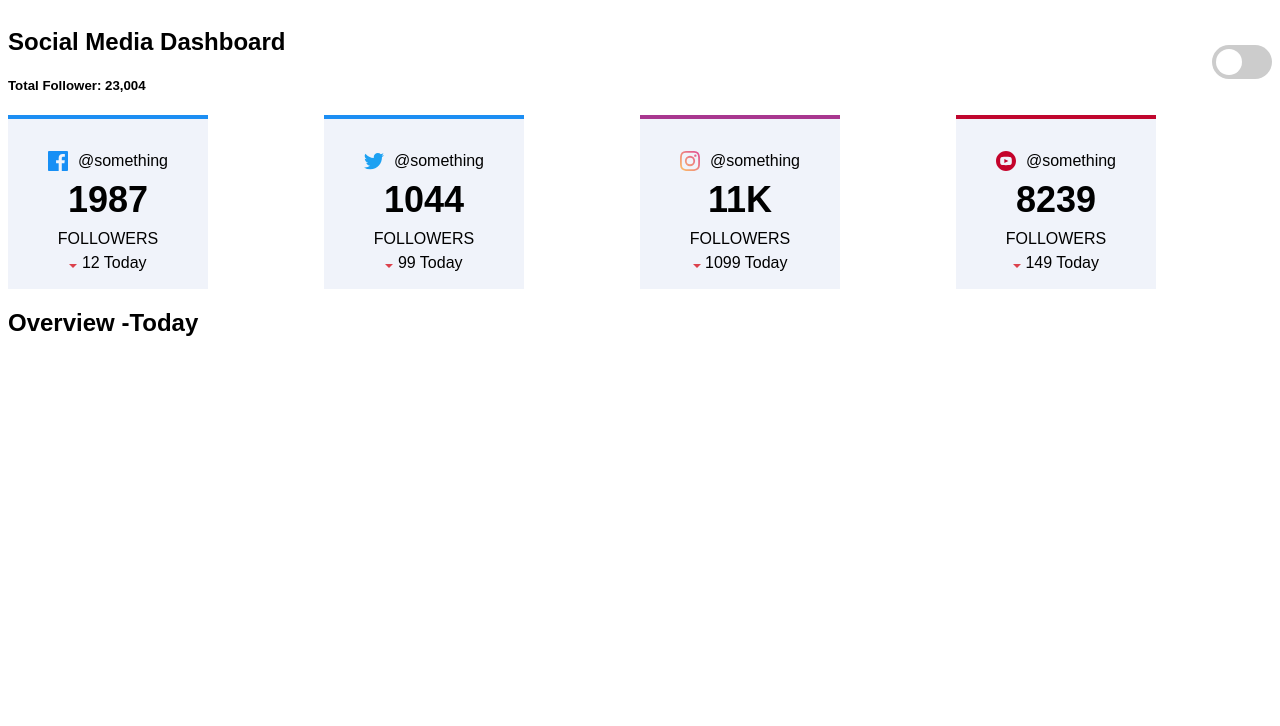
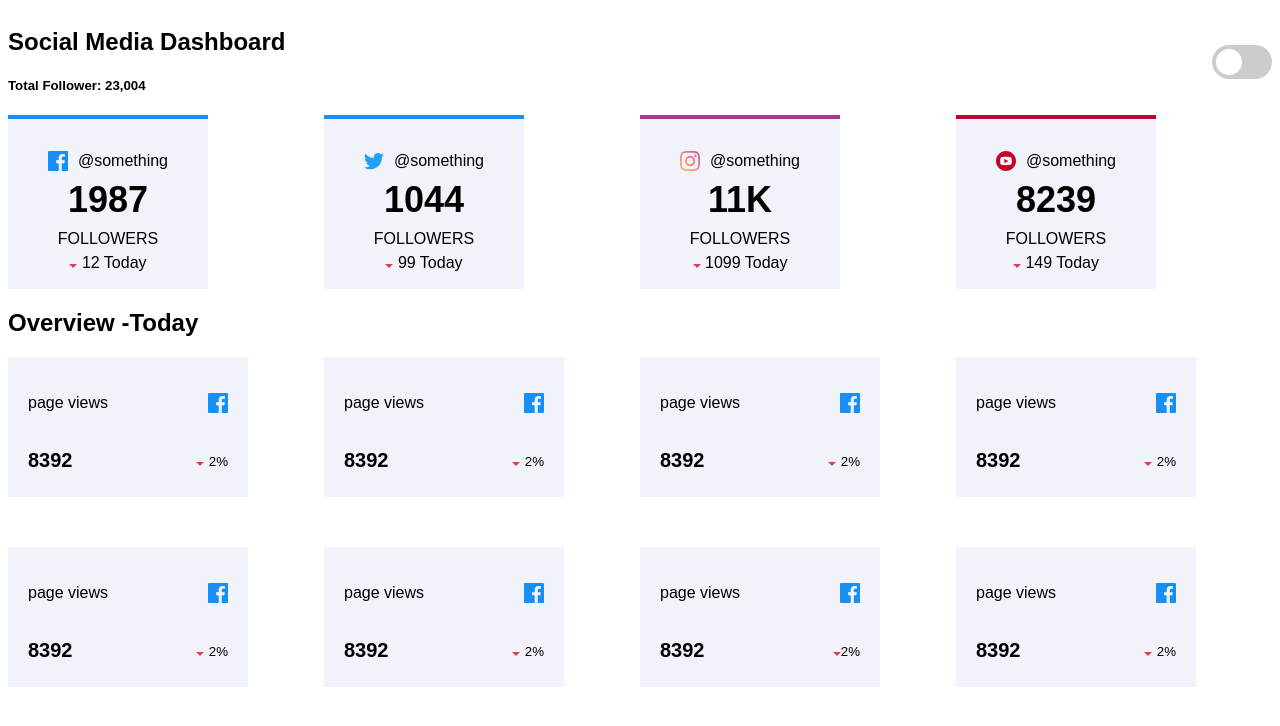
Before and after one commit to sojib-bd/social-media-dashboard, a plain HTML site: page index.html in a window 1280 px wide. Drawn offline with Linux system fonts and the light colour scheme.

Commit message:
motamoti done

```diff
--- a/index.html
+++ b/index.html
@@ -74,14 +74,87 @@
     <main>
         <h2>Overview -Today</h2>
         <div class="main-dashboards">
-            <div class="main-dashboard"></div>
-            <div class="main-dashboard"></div>
-            <div class="main-dashboard"></div>
-            <div class="main-dashboard"></div>
-            <div class="main-dashboard"></div>
-            <div class="main-dashboard"></div>
-            <div class="main-dashboard"></div>
-            <div class="main-dashboard"></div>
+            <div class="main-dashboard">
+                <div>
+                    <p class="firstRow"> page views <img src="images/icon-facebook.svg" alt=""></p>
+                </div>
+                <div class="secondRow">
+                    <p class="secondRowDigit">8392</p>
+                    <p><img src="images/icon-down.svg" alt=""> <small>2%</small></p>
+                </div>
+            </div>
+
+
+
+            <div class="main-dashboard">
+                <div>
+                    <p class="firstRow"> page views <img src="images/icon-facebook.svg" alt=""></p>
+                </div>
+                <div class="secondRow">
+                    <p class="secondRowDigit">8392</p>
+                    <p><img src="images/icon-down.svg" alt=""> <small>2%</small></p>
+                </div>
+            </div>
+
+            <div class="main-dashboard">
+                <div>
+                    <p class="firstRow"> page views <img src="images/icon-facebook.svg" alt=""></p>
+                </div>
+                <div class="secondRow">
+                    <p class="secondRowDigit">8392</p>
+                    <p><img src="images/icon-down.svg" alt=""> <small>2%</small></p>
+                </div>
+            </div>
+
+            <div class="main-dashboard">
+                <div>
+                    <p class="firstRow"> page views <img src="images/icon-facebook.svg" alt=""></p>
+                </div>
+                <div class="secondRow">
+                    <p class="secondRowDigit">8392</p>
+                    <p><img src="images/icon-down.svg" alt=""> <small>2%</small></p>
+                </div>
+            </div>
+
+            <div class="main-dashboard">
+                <div>
+                    <p class="firstRow"> page views <img src="images/icon-facebook.svg" alt=""></p>
+                </div>
+                <div class="secondRow">
+                    <p class="secondRowDigit">8392</p>
+                    <p><img src="images/icon-down.svg" alt=""> <small>2%</small></p>
+                </div>
+            </div>
+
+            <div class="main-dashboard">
+                <div>
+                    <p class="firstRow"> page views <img src="images/icon-facebook.svg" alt=""></p>
+                </div>
+                <div class="secondRow">
+                    <p class="secondRowDigit">8392</p>
+                    <p><img src="images/icon-down.svg" alt=""> <small>2%</small></p>
+                </div>
+            </div>
+
+            <div class="main-dashboard">
+                <div>
+                    <p class="firstRow"> page views <img src="images/icon-facebook.svg" alt=""></p>
+                </div>
+                <div class="secondRow">
+                    <p class="secondRowDigit">8392</p>
+                    <p><img src="images/icon-down.svg" alt=""><small>2%</small></p>
+                </div>
+            </div>
+
+            <div class="main-dashboard">
+                <div>
+                    <p class="firstRow"> page views <img src="images/icon-facebook.svg" alt=""></p>
+                </div>
+                <div class="secondRow">
+                    <p class="secondRowDigit">8392</p>
+                    <p><img src="images/icon-down.svg" alt=""> <small>2%</small></p>
+                </div>
+            </div>
         </div>
     </main>
 </body>
--- a/style.css
+++ b/style.css
@@ -104,3 +104,28 @@ html {
   .slider.round:before {
     border-radius: 50%;
   }
+
+  .main-dashboard {
+      width: 200px;
+      height: 100px;
+
+      padding: 20px;
+      background-color: #F0F3FA;
+  }
+
+  .main-dashboards {
+      display: grid;
+      grid-template-columns: repeat(4,1fr);
+      grid-row-gap: 50px
+  }
+
+  .secondRow,.firstRow {
+      display: flex;
+      justify-content: space-between;
+      align-items: center;
+  }
+
+  .secondRowDigit {
+      font-size: 20px;
+      font-weight: 700;
+  }
```
